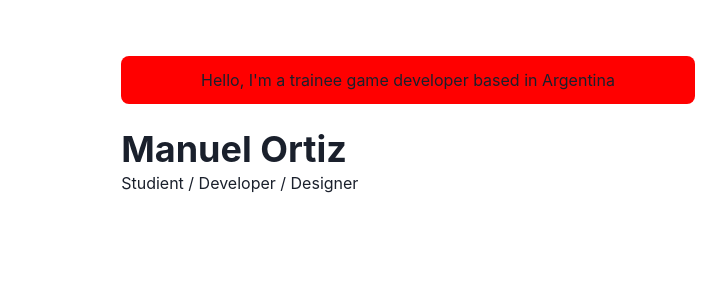
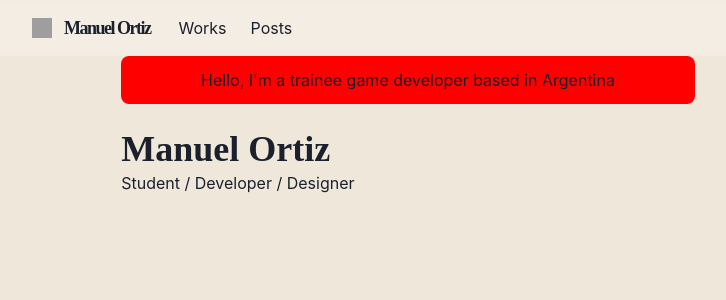
Before and after one commit to manuelxp95/ManuelOrtiz_Portfolio, a Next.js app: page / in a window 1280 px wide. Shown: the top 300 px of the page, without its empty margins (232-958 px from the left). Built offline with nearby package versions, Linux system fonts and the light colour scheme; grey boxes are pictures that could not be loaded.

Commit message:
dark mode & logo.js error

```diff
--- a/components/layouts/main.js
+++ b/components/layouts/main.js
@@ -1,5 +1,7 @@
 import Head from 'next/head'
+import NavBar from '../navbar.js'
 import { Box, Container } from '@chakra-ui/react'
+
 const Main = ({children,router}) =>{
     return(
         <Box as="main" pb={8}>
@@ -7,6 +9,8 @@ const Main = ({children,router}) =>{
                 <meta name="viewport" content="width=device-with, initial-scale=1"/>
                 <title>Manuel Ortiz - Homepage</title>
             </Head>
+
+            <NavBar path={router.asPath}/>
 
             <Container maxW="container.md" pt={14}>
                 {children}
--- /dev/null
+++ b/components/logo.js
@@ -0,0 +1,39 @@
+import Link from 'next/link'
+import Image from 'next/image'
+import {Text,useColorModeValue} from '@chakra-ui/react'
+import styled from '@emotion/styled'
+
+const LogoBox= styled.span`
+font-weight: bold;
+font-size: 18px;
+display: inline-flex;
+align-items: center;
+height: 30px;
+line-height: 20px;
+padding: 10 px;
+
+&:hover img{
+    transform: rotate(20deg);
+}
+`
+
+// ----Faltaria img personalizadas ---${useColorModeValue('','-dark')}
+const Logo =()=>{
+    const footPrintImg=`/images/footprint.png`
+    return(
+        <Link href="/">
+            <a>
+                <LogoBox>
+                    <Image src={footPrintImg} width={20} height={20} alt="logo"/>
+                    <Text color={useColorModeValue('gray.800','whiteAlpha.900')}
+                        fontFamily='M plus Rounded 1c'
+                        fontWeight="bold"
+                        ml={3}>Manuel Ortiz</Text>
+                </LogoBox>
+            </a>
+        </Link>
+
+    )
+}
+
+export default Logo
--- /dev/null
+++ b/components/navbar.js
@@ -0,0 +1,100 @@
+import Logo from './logo'
+import NextLink from 'next/link'
+import{
+    Container,
+    Box,
+    Link,
+    Stack,
+    Heading,
+    Flex,
+    Menu,
+    MenuItem,
+    MenuList,
+    MenuButton,
+    IconButton,
+    useColorModeValue
+} from '@chakra-ui/react'
+
+import { HamburgerIcon } from '@chakra-ui/icons'
+
+const LinkItem=({href, path, children}) => {
+    const active = path == href
+    const inactiveColor = useColorModeValue('gray200','whiteAlpha.900')
+    return(
+        <NextLink href={href}>
+            <Link p={2} bg={active ? 'glassTeal': undefined}
+                color={active ? '#202023':inactiveColor}>
+                    {children}
+                </Link>
+        </NextLink>
+    )
+}
+
+const Navbar=props =>{
+    const {path} = props
+    return(
+        <Box
+        position="fixed"
+        as="nav"
+        w="100%"
+        bg= {useColorModeValue('#ffffff40','#20202380')}
+        style={{backdropFilter:'blur(10px)'}}
+        zIndex={1}
+        {...props}>
+            <Container
+                display="flex"
+                p={2}
+                maxW="container.md"
+                wrap="wrap"
+                align="center"
+                justify="space-between">
+                <Flex align="center" mr={5}>
+                    <Heading as="h1" size="lg" letterSpacing={'tighter'}>
+                        <Logo/>
+                    </Heading>
+                </Flex>
+                <Stack
+                    direction={{base:'column',md:'row'}}
+                    display={{base:'none', md:'flex'}}
+                    width={{base:'full',md:'auto'}}
+                    alignItems="center"
+                    flexGrow={1}
+                    mt={{base:4, nmd:0}}
+                    >
+                    <LinkItem href="works" path={path}>
+                        Works
+                    </LinkItem>
+                    <LinkItem href="/posts" path={path}>
+                        Posts
+                    </LinkItem>
+                </Stack>
+                <Box flex={1} align="right">
+                    <Box ml={2} display={{base: 'inline-block', md:'none'}}>
+                        <Menu>
+                            <MenuButton
+                                as={IconButton}
+                                icon={<HamburgerIcon/>}
+                                variant="outline"
+                                aria-label="Options"
+                                />
+                        <MenuList>
+                            <NextLink href="/" passHref>
+                                <MenuItem as={Link}>About</MenuItem>
+                            </NextLink>
+                            <NextLink href="/works" passHref>
+                                <MenuItem as={Link}>Works</MenuItem>
+                            </NextLink>
+                            <NextLink href="/posts" passHref>
+                                <MenuItem as={Link}>Posts</MenuItem>
+                            </NextLink>
+                            <MenuItem as={Link} href="http://www.google.com">View Source</MenuItem>
+                        </MenuList>
+                        </Menu>
+                    </Box>
+                </Box>
+            </Container>
+        </Box>
+    )
+}
+
+export default Navbar
--- /dev/null
+++ b/lib/theme.js
@@ -0,0 +1,56 @@
+import { extendTheme } from "@chakra-ui/react"
+import { mode} from'@chakra-ui/theme-tools'
+
+const styles={
+    global:props=>({
+        body:{
+            bg:mode('#f0e7db','#202023')(props)
+        }
+    })
+}
+
+const components={
+    Headers:{
+        variants:{
+            'section-title':{
+                textDecoration: 'underline',
+                frontSize: 20,
+                textUnderlineOffset:6,
+                textDecorationColor:'#525252',
+                textDecorationThickness:4,
+                marginTop: 3,
+                marginBottom:4
+            }
+        }
+    },
+    Link:{
+        baseStyle: props =>({
+            color: mode('#3d7aed','#ff63c3')(props),
+            textUnderlineOffset:3
+        })
+
+    }
+}
+
+const fonts={
+    heading:"'M PLUS Rounded 1c'"
+}
+
+const colors={
+    glassTeal:'#88ccca'
+}
+
+const config={
+    initialColorMode:'dark',
+    useSystemColorMode: true
+}
+
+const theme= extendTheme({
+    config,
+    styles,
+    components,
+    colors,
+    fonts
+})
+
+export default theme
--- a/package.json
+++ b/package.json
@@ -6,7 +6,7 @@
     "dev": "next dev -H 0.0.0.0",
     "build": "next build",
     "prettier": "prettier -write .",
-    "lint":"next lint"
+    "lint": "next lint"
   },
   "repository": {
     "type": "git",
@@ -20,6 +20,7 @@
   },
   "homepage": "https://github.com/manuelxp95/ManuelOrtiz_Portfolio#readme",
   "dependencies": {
+    "@chakra-ui/icons": "^1.1.1",
     "@chakra-ui/react": "^1.7.2",
     "@emotion/react": "^11.6.0",
     "@emotion/styled": "^11.6.0",
--- a/pages/_app.js
+++ b/pages/_app.js
@@ -1,9 +1,10 @@
 import { ChakraProvider } from "@chakra-ui/react";
 import Layout from '../components/layouts/main'
+import theme from '../lib/theme'
 
 const Website=({Component, pageProps, router}) =>{
     return(
-        <ChakraProvider>
+        <ChakraProvider theme={theme}>
             <Layout router={router}>
                 <Component {...pageProps} key={router.route}/>
             </Layout>
--- /dev/null
+++ b/pages/_document.js
@@ -0,0 +1,18 @@
+import { ColorModeScript } from "@chakra-ui/react"
+import NextDocument, {Html, Head, Main, NextScript} from 'next/document'
+import theme from '../lib/theme'
+
+export default class Document extends NextDocument{
+    render(){
+        return(
+        <Html lang="en">
+            <Head />
+            <body>
+                <ColorModeScript initialColorMode={theme.config.initialColorMode}/>
+                <Main/>
+                <NextScript/>
+            </body>
+        </Html>
+        )
+    }
+}
--- a/pages/index.js
+++ b/pages/index.js
@@ -11,7 +11,7 @@ const Page = () =>{
                     <Heading as="h2" variant="page-title">
                         Manuel Ortiz
                     </Heading>
-                    <p>Studient / Developer / Designer</p>
+                    <p>Student / Developer / Designer</p>
                 </Box>
             </Box>
         </Container>
```
Also changed, not shown: components/theme-toggle-button.js (added), images/footprint.png (added), 1 other file (tests, documents, lock files or other folders).
